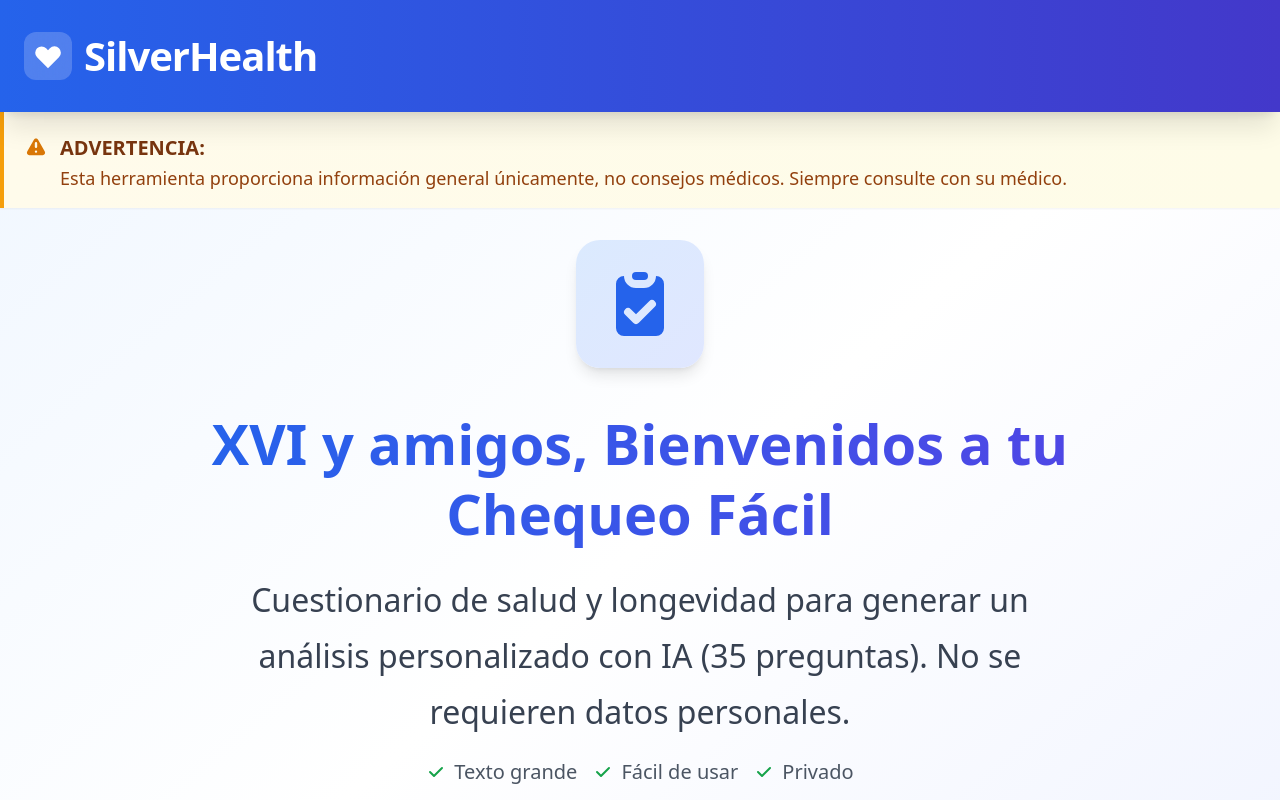
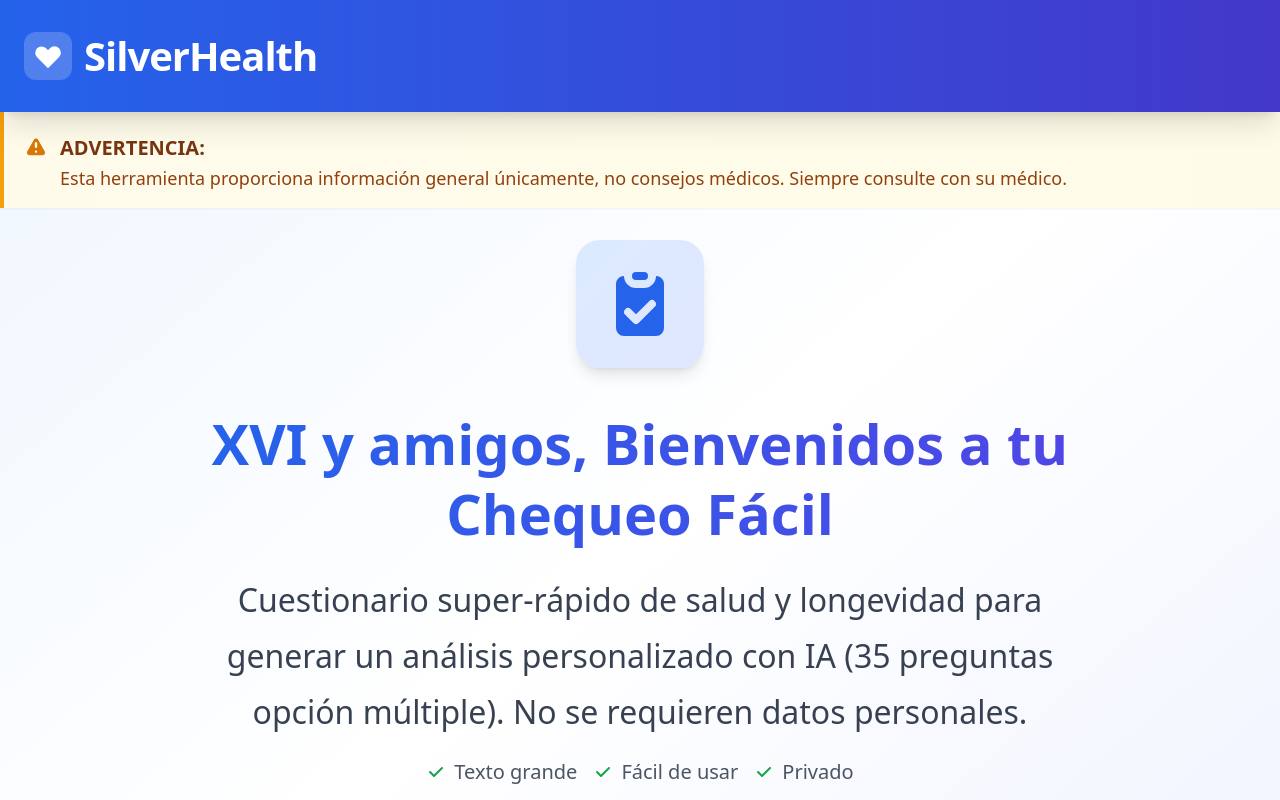
Before and after one commit to germanv-bot/silverhealth-companion, a React (Vite) app: page / in a window 1280 px wide. Shown: the top 800 px of the page. Built offline with nearby package versions, Linux system fonts and the light colour scheme; no server answers.

Commit message:
agregar cambios de texto bienvenida

```diff
--- a/src/App.jsx
+++ b/src/App.jsx
@@ -67,7 +67,7 @@ function App() {
             </h2>
 
             <p className="text-lg sm:text-xl md:text-2xl text-gray-700 mb-4 leading-relaxed">
-              Cuestionario de salud y longevidad para generar un análisis personalizado con IA (35 preguntas). No se requieren datos personales.
+              Cuestionario super-rápido de salud y longevidad para generar un análisis personalizado con IA (35 preguntas opción múltiple). No se requieren datos personales.
             </p>
             <div className="flex flex-col sm:flex-row items-center justify-center gap-3 sm:gap-4 text-lg text-gray-600 mb-12">
               <span className="flex items-center gap-2">
```
